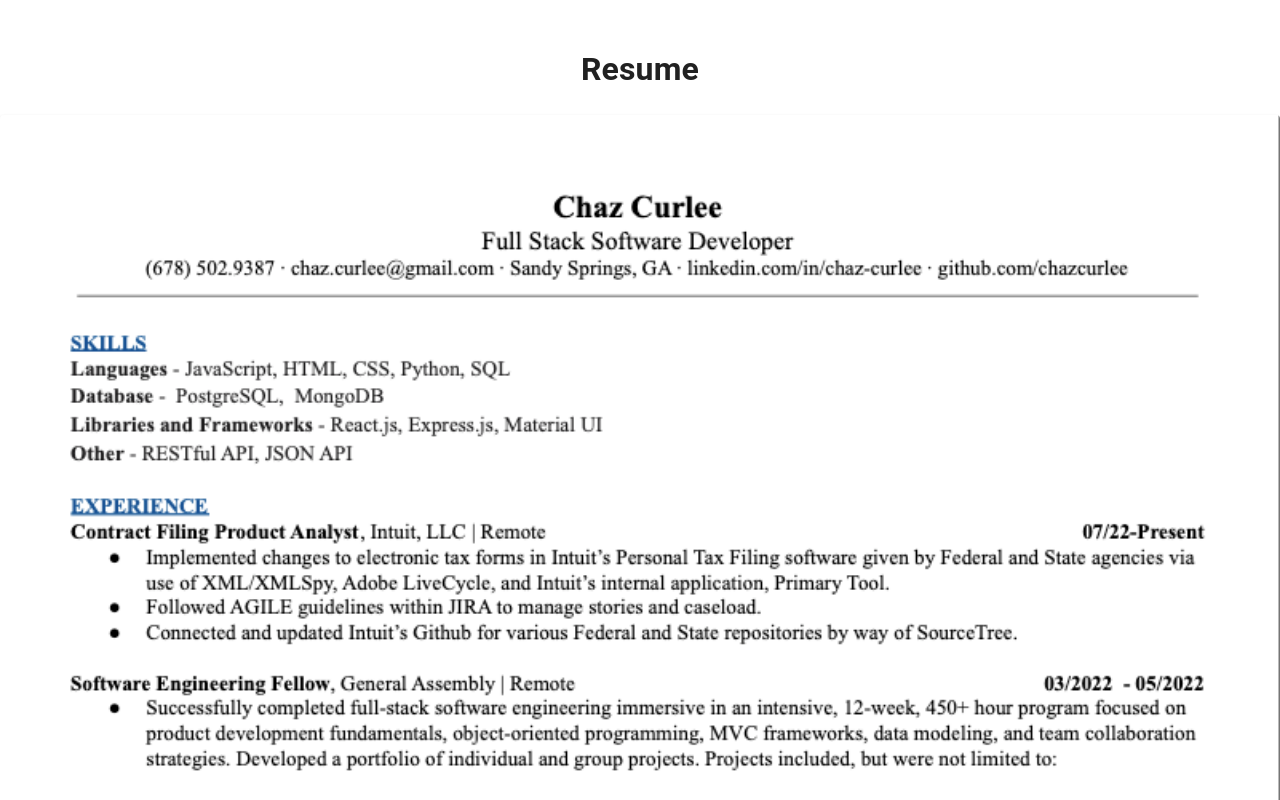
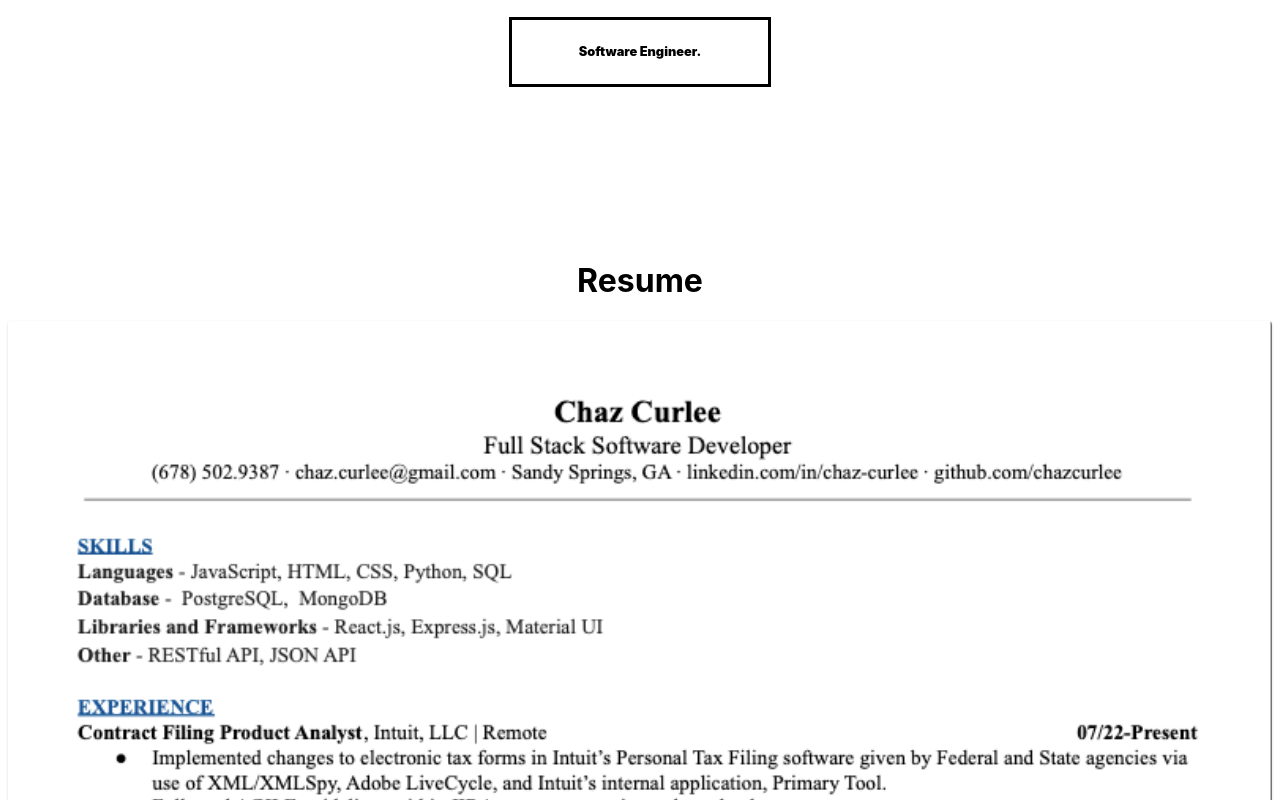
Before and after one commit to chazcurlee/portfolio, a React (Create React App) app: page /resume in a window 1280 px wide. Shown: the top 800 px of the page. Built offline with nearby package versions, Linux system fonts and the light colour scheme; a web font is replaced by a local one.

Commit message:
made nav it's own component

```diff
--- a/src/App.js
+++ b/src/App.js
@@ -6,11 +6,11 @@ import Contact from './pages/Contact';
 import Projects from './pages/Projects';
 import Resume from './pages/Resume';
 import Info from './info/Info';
-import Nav from './components/Nav';
 import Paper from "@mui/material/Paper";
 import Divider from "@mui/material/Divider";
 import {useState, useEffect} from 'react'
 import Footer from './components/Footer'
+import Nav from './components/Nav';
 
 
 
@@ -36,12 +36,21 @@ function App() {
       <div className={`${bgState} bg3`}></div>
 
 
-			<Nav />
 
+        <Nav aniState={aniState}
+          setAniState={setAniState}
+          setClassState={setClassState}
+          setButtClassState={setButtClassState}
+          classState={classState}
+          buttonClassState={buttonClassState}
+          nameState={nameState}
+          setNameState={setNameState}
+          className={`topper`}
+          />
 
 
         <Routes>
-          <Route path='/' element={<Landing aniState={aniState} setAniState={setAniState} setClassState={setClassState} setButtClassState={setButtClassState} classState={classState} buttonClassState={buttonClassState} nameState={nameState} setNameState={setNameState}/>} />
+          {/* <Route path='/' element={<Landing aniState={aniState} setAniState={setAniState} setClassState={setClassState} setButtClassState={setButtClassState} classState={classState} buttonClassState={buttonClassState} nameState={nameState} setNameState={setNameState}/>} /> */}
           <Route path='/about-me' element={<AboutMe Paper={<Paper />} Divider={<Divider />} Info={Info}/>} />
           <Route path='/contact' element={<Contact Info={Info}/>} />
           <Route path='/projects' element={<Projects />} />
--- a/src/components/Nav.jsx
+++ b/src/components/Nav.jsx
@@ -1,113 +1,145 @@
-import { useState } from "react";
-import Box from "@mui/material/Box";
-import CssBaseline from "@mui/material/CssBaseline";
-import IconButton from "@mui/material/IconButton";
-import Fab from "@mui/material/Fab";
-import MenuIcon from "@mui/icons-material/Menu";
-import styled from "@mui/material/styles/styled";
-import InfoRoundedIcon from "@mui/icons-material/InfoRounded";
-import FeaturedPlayListRoundedIcon from "@mui/icons-material/FeaturedPlayListRounded";
-import Divider from "@mui/material/Divider";
-import Drawer from "@mui/material/Drawer";
-import List from "@mui/material/List";
-import ListItem from "@mui/material/ListItem";
-import ListItemButton from "@mui/material/ListItemButton";
-import ListItemIcon from "@mui/material/ListItemIcon";
-import ListItemText from "@mui/material/ListItemText";
-import ArticleRoundedIcon from "@mui/icons-material/ArticleRounded";
-import ContactPageRoundedIcon from "@mui/icons-material/ContactPageRounded";
-import { useNavigate } from "react-router-dom";
 import "../index.css";
+import Grid from "@mui/material/Grid";
+import { Link } from "react-router-dom";
+import Card from "@mui/material/Card";
 
-const StyledFab = styled(Fab)({
-  position: "fixed",
-  zIndex: 1,
-  top: "5vh",
-  left: "5vw",
-  right: "90vw",
-  margin: "0 auto",
-});
-
-const Nav = () => {
-  const navigate = useNavigate();
-
-  const [expand, toggleExpand] = useState(false);
-
+const Nav = ({
+  setClassState,
+  setButtClassState,
+  buttonClassState,
+  classState,
+  nameState,
+  setNameState,
+  aniState,
+  setAniState,
+}) => {
   const handleClick = () => {
-    toggleExpand(!expand);
+    if (classState === "hidden") {
+      setClassState("");
+      setAniState("fadeIn");
+      setNameState("Chaz Curlee");
+      setButtClassState("full-grow btn btn-two");
+    }
+    if (classState != "hidden") {
+      setClassState("hidden");
+      setAniState("");
+      setNameState("Software Engineer.");
+      setButtClassState("name-grow btn");
+    }
   };
-
-  const menuList = () => (
-    <Box sx={{ width: 250 }} onClick={handleClick}>
-      <List>
-        <ListItem onClick={() => navigate("/projects")}>
-          <ListItemButton>
-            <ListItemIcon>
-              <FeaturedPlayListRoundedIcon />
-            </ListItemIcon>
-            <ListItemText>Projects</ListItemText>
-          </ListItemButton>
-        </ListItem>
-
-        <Divider />
-
-        <ListItem onClick={() => navigate("/about-me")}>
-          <ListItemButton>
-            <ListItemIcon>
-              <InfoRoundedIcon />
-            </ListItemIcon>
-            <ListItemText>About Me</ListItemText>
-          </ListItemButton>
-        </ListItem>
-
-        <Divider />
-
-        <ListItem onClick={() => navigate("/resume")}>
-          <ListItemButton>
-            <ListItemIcon>
-              <ArticleRoundedIcon />
-            </ListItemIcon>
-            <ListItemText>Resume</ListItemText>
-          </ListItemButton>
-        </ListItem>
-
-        <Divider />
-
-        <ListItem onClick={() => navigate("/contact")}>
-          <ListItemButton>
-            <ListItemIcon>
-              <ContactPageRoundedIcon />
-            </ListItemIcon>
-            <ListItemText>Contact Me</ListItemText>
-          </ListItemButton>
-        </ListItem>
-      </List>
-      <Divider />
-    </Box>
-  );
+  const buttClick = () => {};
 
   return (
-    <div class="hidden">
-      <CssBaseline />
-
-      <IconButton
-        position="fixed"
-        color="inherit"
-        aria-label="open drawer"
-      ></IconButton>
-      <StyledFab
-        onClick={handleClick}
-        position="fixed"
-        // color="secondary"
-        background-color="blue"
-        aria-label="add"
+    <Grid container direction="column">
+      <Grid item justifySelf="center" alignSelf="center">
+        <h1 className={buttonClassState} onClick={handleClick}>
+          {nameState}
+        </h1>
+      </Grid>
+      <Grid
+        container
+        sx={{
+          display: "grid",
+          gridTemplateRows: "repeat(4, 1fr)",
+          gridTempalteColumns: "3",
+        }}
+        rowSpacing={1}
+        columnSpacing={{ xs: 1, sm: 2, md: 3 }}
       >
-        <MenuIcon />
-      </StyledFab>
-      <Drawer anchor="left" open={expand} onClose={() => toggleExpand(false)}>
-        <div>{menuList()}</div>
-      </Drawer>
-    </div>
+        <Grid
+          item
+          alignSelf="center"
+          justifySelf="center"
+          gridColumn="span 2"
+          gridRow="1"
+          xs={6}
+        >
+          <Card
+            sx={{
+              backgroundColor: "black",
+              color: "white",
+              borderRadius: "100%",
+              padding: "5px",
+            }}
+            className={`item-1 ${classState} ${aniState}`}
+            id="AbtMe"
+          >
+            <Link className="item" to="/about-me">
+              About Me
+            </Link>
+          </Card>
+        </Grid>
+        <Grid
+          item
+          alignSelf="center"
+          justifySelf="center"
+          gridColumn="span 2"
+          gridRow="1"
+          xs={6}
+        >
+          <Card
+            sx={{
+              backgroundColor: "black",
+              color: "white",
+              borderRadius: "100%",
+              padding: "5px",
+            }}
+            className={`${classState} ${aniState} item-2`}
+            id="Proj"
+          >
+            <Link className="item" to="/projects">
+              Projects
+            </Link>
+          </Card>
+        </Grid>
+        <Grid
+          item
+          alignSelf="center"
+          justifySelf="center"
+          gridColumn="2 / 3"
+          gridRow="2"
+          xs={6}
+        >
+          <Card
+            sx={{
+              backgroundColor: "black",
+              color: "white",
+              borderRadius: "75%",
+              padding: "5px",
+            }}
+            className={`${classState} ${aniState} item-3`}
+            id="res"
+          >
+            <Link className="item" to="/resume">
+              Resume
+            </Link>
+          </Card>
+        </Grid>
+        <Grid
+          item
+          alignSelf=""
+          justifySelf="center"
+          gridColumn="3 / 4"
+          gridRow="2"
+          xs={6}
+        >
+          <Card
+            sx={{
+              backgroundColor: "black",
+              color: "white",
+              borderRadius: "75%",
+              padding: "5px",
+            }}
+            className={`${classState} ${aniState} item-4`}
+            id="ContMe"
+          >
+            <Link className="item" to="/contact">
+              Contact Me
+            </Link>
+          </Card>
+        </Grid>
+      </Grid>
+    </Grid>
   );
 };
 
--- a/src/index.css
+++ b/src/index.css
@@ -269,15 +269,6 @@ code {
   }
 }
 
-.vine-1 {
-}
-.vine-2 {
-}
-.vine-3 {
-}
-.vine-4 {
-}
-
 .item {
   background-color: black;
   color: rgb(255, 255, 255);
@@ -313,8 +304,6 @@ code {
   animation-duration: 3s;
   animation-iteration-count: infinite;
 }
-.blob {
-}
 
 .foot-container {
   height: calc(100% - 60px);
@@ -326,13 +315,14 @@ code {
 }
 
 .footer {
-  /* position: absolute;
-
-  left: 0;
-  bottom: 0;
-  right: 1; */
   margin: 20px;
   display: inline-block;
+}
+
+.topper {
+  display: sticky;
+  position: absolute;
+  left: 50%;
 }
 
 .hidden {
--- a/src/pages/Landing.jsx
+++ b/src/pages/Landing.jsx
@@ -2,6 +2,7 @@ import Grid from "@mui/material/Grid";
 import { Link } from "react-router-dom";
 import Card from "@mui/material/Card";
 import "../index.css";
+import Nav from "../components/Nav";
 
 const Landing = ({
   setClassState,
@@ -17,129 +18,22 @@ const Landing = ({
   // let [buttonClassState, setButtClassState] = useState("name-grow btn");
   // let [nameState, setNameState] = useState("Software Engineer.");
 
-  const handleClick = (e) => {
-    if (classState === "hidden") {
-      setClassState("");
-      setAniState("fadeIn");
-      setNameState("Chaz Curlee");
-      setButtClassState("full-grow btn btn-two");
-    }
-    if (classState != "hidden") {
-      setClassState("hidden");
-      setAniState("");
-      setNameState("Software Engineer.");
-      setButtClassState("name-grow btn");
-    }
-  };
+  // const handleClick = (e) => {
+  //   if (classState === "hidden") {
+  //     setClassState("");
+  //     setAniState("fadeIn");
+  //     setNameState("Chaz Curlee");
+  //     setButtClassState("full-grow btn btn-two");
+  //   }
+  //   if (classState != "hidden") {
+  //     setClassState("hidden");
+  //     setAniState("");
+  //     setNameState("Software Engineer.");
+  //     setButtClassState("name-grow btn");
+  //   }
+  // };
 
-  return (
-    <Grid container direction="column">
-      <Grid item justifySelf="center" alignSelf="center">
-        <h1 className={buttonClassState} onClick={handleClick}>
-          {nameState}
-        </h1>
-      </Grid>
-      <Grid
-        container
-        sx={{
-          display: "grid",
-          gridTemplateRows: "repeat(4, 1fr)",
-          gridTempalteColumns: "3",
-        }}
-        rowSpacing={1}
-        columnSpacing={{ xs: 1, sm: 2, md: 3 }}
-      >
-        <Grid
-          item
-          alignSelf="center"
-          justifySelf="center"
-          gridColumn="span 2"
-          gridRow="1"
-          xs={6}
-        >
-          <Card
-            sx={{
-              backgroundColor: "black",
-              color: "white",
-              borderRadius: "100%",
-              padding: "5px",
-            }}
-            className={`item-1 ${classState} ${aniState}`}
-          >
-            <Link className="item" to="/about-me">
-              About Me
-            </Link>
-          </Card>
-        </Grid>
-        <Grid
-          item
-          alignSelf="center"
-          justifySelf="center"
-          gridColumn="span 2"
-          gridRow="1"
-          xs={6}
-        >
-          <Card
-            sx={{
-              backgroundColor: "black",
-              color: "white",
-              borderRadius: "100%",
-              padding: "5px",
-            }}
-            className={`${classState} ${aniState} item-2`}
-          >
-            <Link className="item" to="/projects">
-              Projects
-            </Link>
-          </Card>
-        </Grid>
-        <Grid
-          item
-          alignSelf="center"
-          justifySelf="center"
-          gridColumn="2 / 3"
-          gridRow="2"
-          xs={6}
-        >
-          <Card
-            sx={{
-              backgroundColor: "black",
-              color: "white",
-              borderRadius: "75%",
-              padding: "5px",
-            }}
-            className={`${classState} ${aniState} item-3`}
-          >
-            <Link className="item" to="/resume">
-              Resume
-            </Link>
-          </Card>
-        </Grid>
-        <Grid
-          item
-          alignSelf=""
-          justifySelf="center"
-          gridColumn="3 / 4"
-          gridRow="2"
-          xs={6}
-        >
-          <Card
-            sx={{
-              backgroundColor: "black",
-              color: "white",
-              borderRadius: "75%",
-              padding: "5px",
-            }}
-            className={`${classState} ${aniState} item-4`}
-          >
-            <Link className="item" to="/contact">
-              Contact Me
-            </Link>
-          </Card>
-        </Grid>
-      </Grid>
-    </Grid>
-  );
+  return <div></div>;
 };
 
 export default Landing;
```
